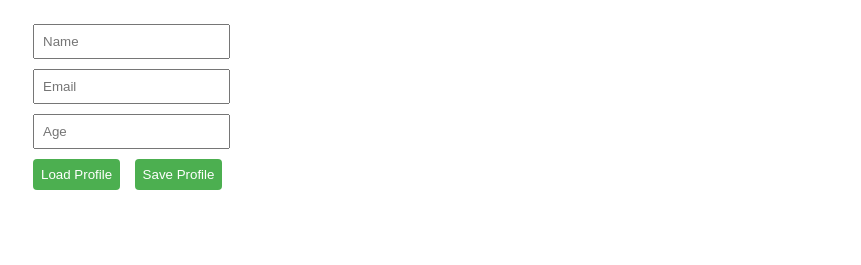
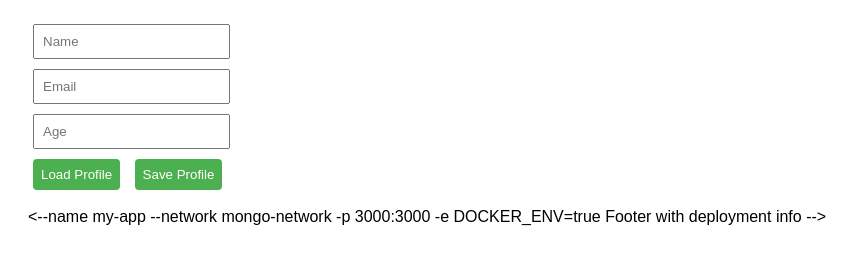
Before and after one commit to Amiliea/lab7_8_devops, a website: page index.html in a window 1280 px wide. Shown: the part 89-354 px from the top of the page, without its empty margins (0-861 px from the left). Drawn offline with Linux system fonts and the light colour scheme; no server answers.

Commit message:
feat: add footer with deployment note (#1)
Co-authored-by: Amiliea <borsemili89#gmail.com>

```diff
--- a/index.html
+++ b/index.html
@@ -39,3 +39,4 @@ load();
 </script>
 </body>
 </html>
+<--name my-app --network mongo-network -p 3000:3000 -e DOCKER_ENV=true Footer with deployment info -->
```
